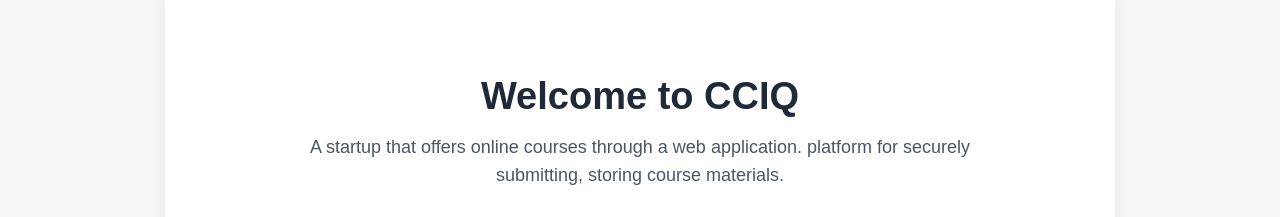
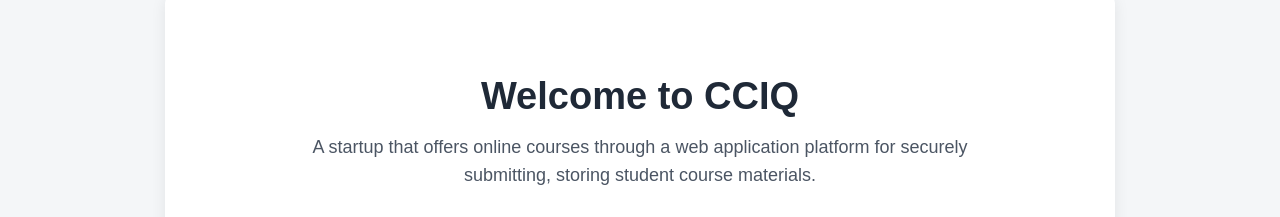
Before and after one commit to bobcatapano/CloudCampusRepo, a website: page public/index.html in a window 1280 px wide. Shown: the part 162-379 px from the top of the page. Drawn offline with Linux system fonts and the light colour scheme.

Commit message:
grammer fix

```diff
--- a/public/index.html
+++ b/public/index.html
@@ -135,8 +135,8 @@
             </h2>
 
             <p>
-                A startup that offers online courses through a web application. platform for securely submitting,
-                storing course materials.
+                A startup that offers online courses through a web application platform for securely submitting,
+                storing student course materials.
             </p>
 
             <a
```
